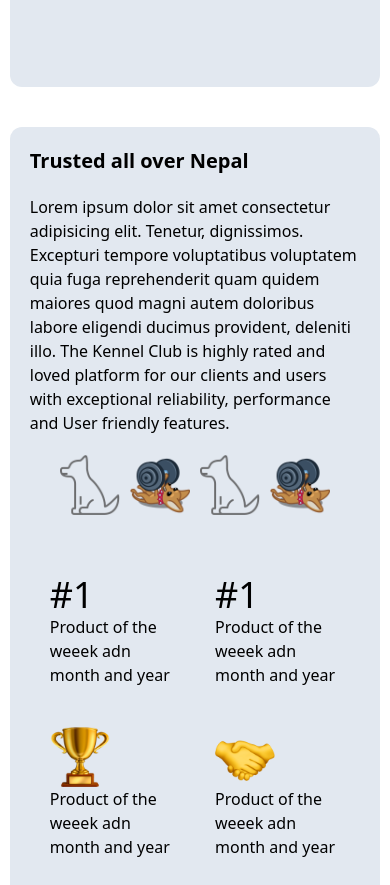
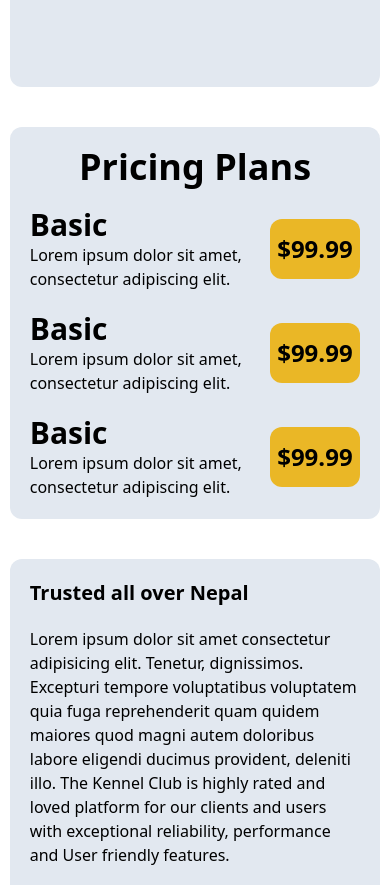
Before and after one commit to Manjil00/TheKennelClub, a React (Vite) app: page / in a window 390 px wide. Shown: the part 3425-4310 px from the top of the page. Built offline with nearby package versions, Linux system fonts and the light colour scheme; a web font is replaced by a local one.

Commit message:
'mobileprice

```diff
--- a/src/components/PricingsMobile.jsx
+++ b/src/components/PricingsMobile.jsx
@@ -2,16 +2,40 @@ import React from 'react'
 
 const PricingsMobile = () => {
 return (
-    <div className='main w-full h-[200px] bg-green-700 mt-10 p-5'>
-        <div className="section w-full h-[200px] bg-slate-200 rounded-xl p-3">
+    <div className='main w-full h-auto mt-10 flex justify-center items-center text-black`'>
+        <div className="section w-[95%] h-auto bg-slate-200 rounded-xl p-5 flex flex-col justify-center items-center gap-5">
+
+            <h1 className="privingplans text-4xl font-bold">Pricing Plans</h1>
+
+
             <div className="MPricing1 flex justify-between items-center ">
-                <div className="left">
-                    <h1 className="text-3xl font-bold text-white">Basic</h1>
-                    <p className="text-base text-white">Lorem ipsum dolor sit amet, consectetur adipiscing elit.</p>
+                <div className="left w-[80%]">
+                    <h1 className="text-3xl font-bold ">Basic</h1>
+                    <p className="text-base ">Lorem ipsum dolor sit amet, consectetur adipiscing elit.</p>
                 </div>
+            <div className="price w-[100px] h-[60px] bg-productyellow rounded-xl flex justify-center items-center">
+                <h1 className="text-2xl font-bold ">$99.99</h1>
+            </div>
+            </div>
 
-                <h1 className="text-3xl font-bold text-white">$ 99.99</h1>
+            <div className="MPricing2 flex justify-between items-center">
+                <div className="left w-[80%]">
+                    <h1 className="text-3xl font-bold ">Basic</h1>
+                    <p className="text-base ">Lorem ipsum dolor sit amet, consectetur adipiscing elit.</p>
+                </div>
+            <div className="price w-[100px] h-[60px] bg-productyellow rounded-xl flex justify-center items-center">
+                <h1 className="text-2xl font-bold">$99.99</h1>
+            </div>
+            </div>
 
+            <div className="MPricing3 flex justify-between items-center">
+                <div className="left w-[80%]">
+                    <h1 className="text-3xl font-bold ">Basic</h1>
+                    <p className="text-base">Lorem ipsum dolor sit amet, consectetur adipiscing elit.</p>
+                </div>
+            <div className="price w-[100px] h-[60px] bg-productyellow rounded-xl flex justify-center items-center">
+                <h1 className="text-2xl font-bold ">$99.99</h1>
+            </div>
             </div>
         </div>
     </div>
--- a/src/pages/Landing.jsx
+++ b/src/pages/Landing.jsx
@@ -4,7 +4,7 @@ import LandingNav from '../components/LandingNav';
 // import Pricings from '../components/Pricings';
 import Testimonials from '../components/Testimonials';
 import Trusted from '../components/Trusted';
-// import PricingsMobile from '../components/PricingsMobile';
+import PricingsMobile from '../components/PricingsMobile';
 
 //icons
 import { GoChevronDown } from "react-icons/go";
@@ -66,7 +66,7 @@ const Landing = () => {
 <Testimonials/>
 
 {/* <Pricings/> */}
-{/* <PricingsMobile/> */}
+<PricingsMobile/>
 
 <Trusted/>
 
```
